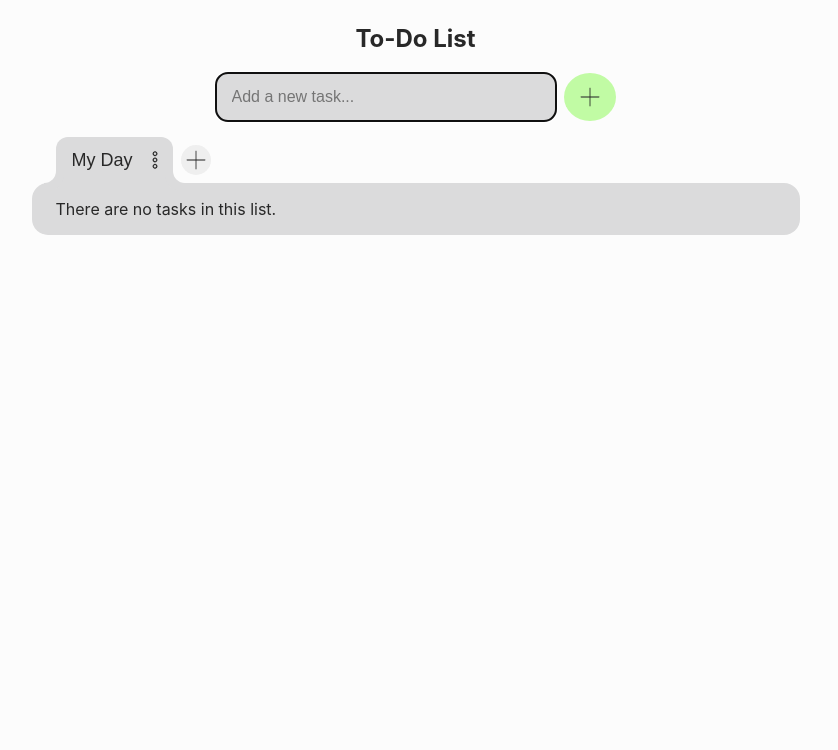
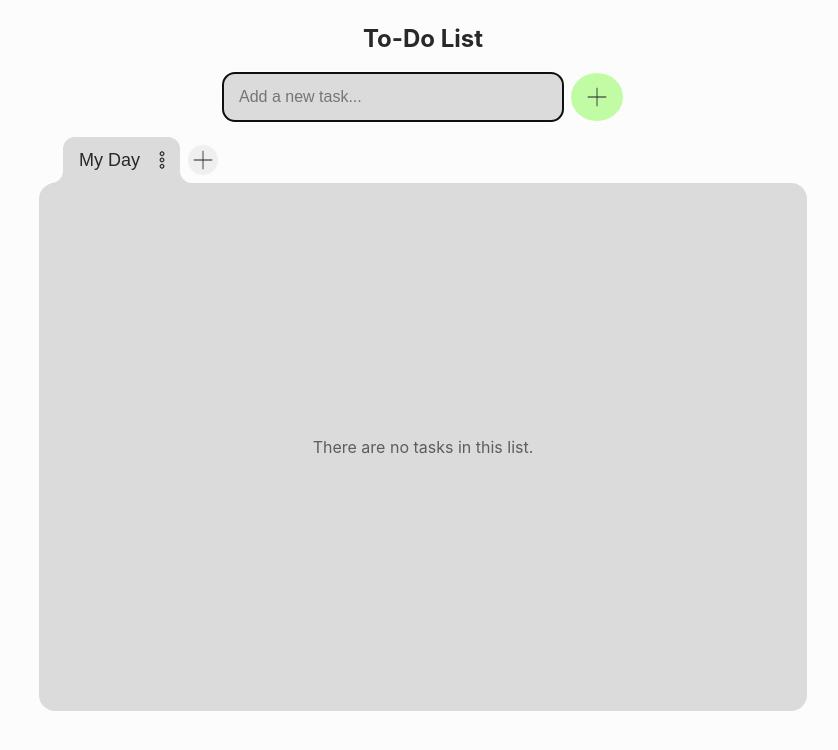
Before and after one commit to Anna010622/vanilla-todo, a plain HTML site: page index.html in a window 1280 px wide. Shown: the whole page, without its empty margins (217-1055 px from the left). Drawn offline with Linux system fonts and the light colour scheme.

Commit message:
style: add empty message styling and refine todo list layout

```diff
--- a/src/css/global.css
+++ b/src/css/global.css
@@ -2,10 +2,6 @@
 *::before,
 *::after {
 	box-sizing: border-box;
-}
-
-html {
-	scrollbar-gutter: stable;
 }
 
 body {
@@ -29,11 +25,9 @@ button {
 
 .todo-app {
 	width: 100%;
-	min-height: 100vh;
 
 	@media (width >= 48rem) {
 		width: 48rem;
-		min-height: max-content;
 		margin-inline: auto;
 		border-radius: var(--radius-lg);
 	}
--- a/src/css/listMenu.css
+++ b/src/css/listMenu.css
@@ -1,5 +1,6 @@
 .list-menu {
 	position: absolute;
+	z-index: 10;
 	top: calc(100% + var(--space-1));
 	right: 0;
 
--- a/src/css/tabs.css
+++ b/src/css/tabs.css
@@ -80,7 +80,12 @@
 }
 
 .tab-panels {
-	padding: var(--space-4) var(--space-6);
+	padding: var(--space-4);
 	border-radius: var(--radius-lg);
+
 	background-color: var(--clr-ntrl-lt-hov);
+
+	@media (width >= 48rem) {
+		padding: var(--space-6);
+	}
 }
--- a/src/css/todo.css
+++ b/src/css/todo.css
@@ -1,4 +1,7 @@
 .todo-list {
+	position: relative;
+	justify-content: center;
+	min-height: 60dvh;
 	margin: 0;
 	padding: 0;
 	list-style: none;
@@ -85,3 +88,13 @@
 		}
 	}
 }
+
+.empty-message {
+	position: absolute;
+	top: 50%;
+	transform: translateY(-50%);
+	width: 100%;
+
+	opacity: 0.7;
+	text-align: center;
+}
```
